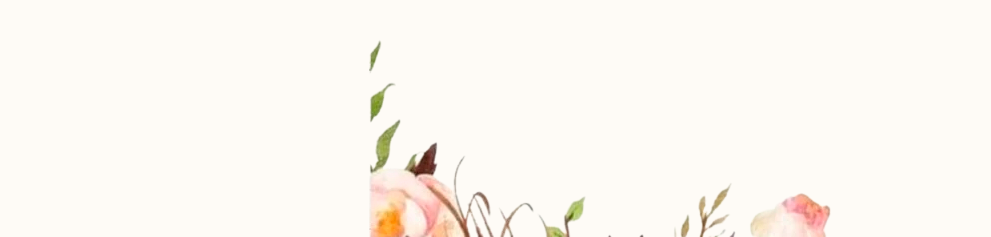
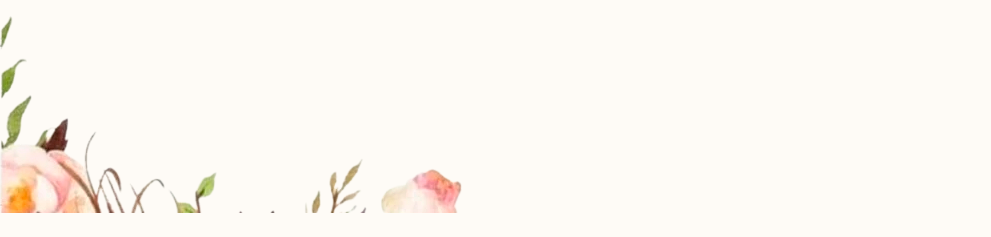
Before and after one commit to NicolasBuen0/Edelweiss-e-Matheus, a plain HTML site: page index.html in a window 1280 px wide. Shown: the part 587-824 px from the top of the page, without its empty margins (0-991 px from the left). After the commit the page ends 800 px from the top, so only its background shows below. Drawn offline with Linux system fonts and the light colour scheme; a web font is replaced by a local one.

Commit message:
first commit

```diff
--- a/css/footer/footer.css
+++ b/css/footer/footer.css
@@ -1,10 +1,22 @@
-footer{
+/* footer{
   background-image: url("../../img/footer.png");
   background-position: top center;
   background-repeat: no-repeat;
   width: 100%;
   height: 200px;
   background-size: cover;
+} */
+
+footer{
+  content: "";
+  display: block;
+  width: 100%;
+  background-repeat: no-repeat;
+  bottom: 0;
+  height: 200px;
+  left: 0;
+  position: absolute;
+  background-image: url("../../img/footer.png");
 }
 
 
@@ -13,3 +25,16 @@ footer{
     background-size: auto;
   }
 }
+
+/* footer::before{
+  content: "";
+  display: block;
+  width: 100%;
+  background-repeat: no-repeat;
+  bottom: 0;
+  height: 200px;
+  left: 0;
+  position: absolute;
+  background-image: url("../../img/footer.png");
+
+} */
--- a/css/home/links.css
+++ b/css/home/links.css
@@ -10,7 +10,7 @@
   gap: 30px;
   text-align: center;
   padding-top: 20px;
-  padding-bottom: 40px;
+
 
 }
 .links p, .copy-button button{
```
